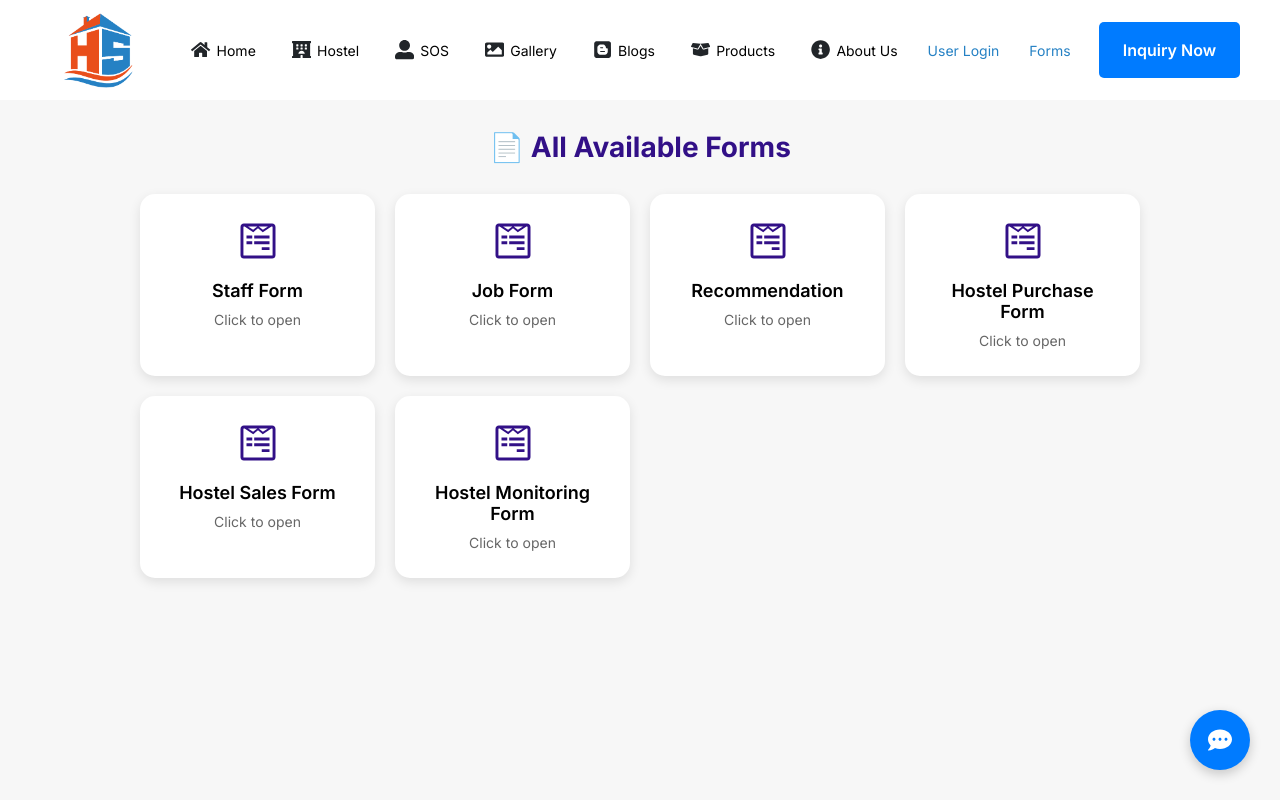
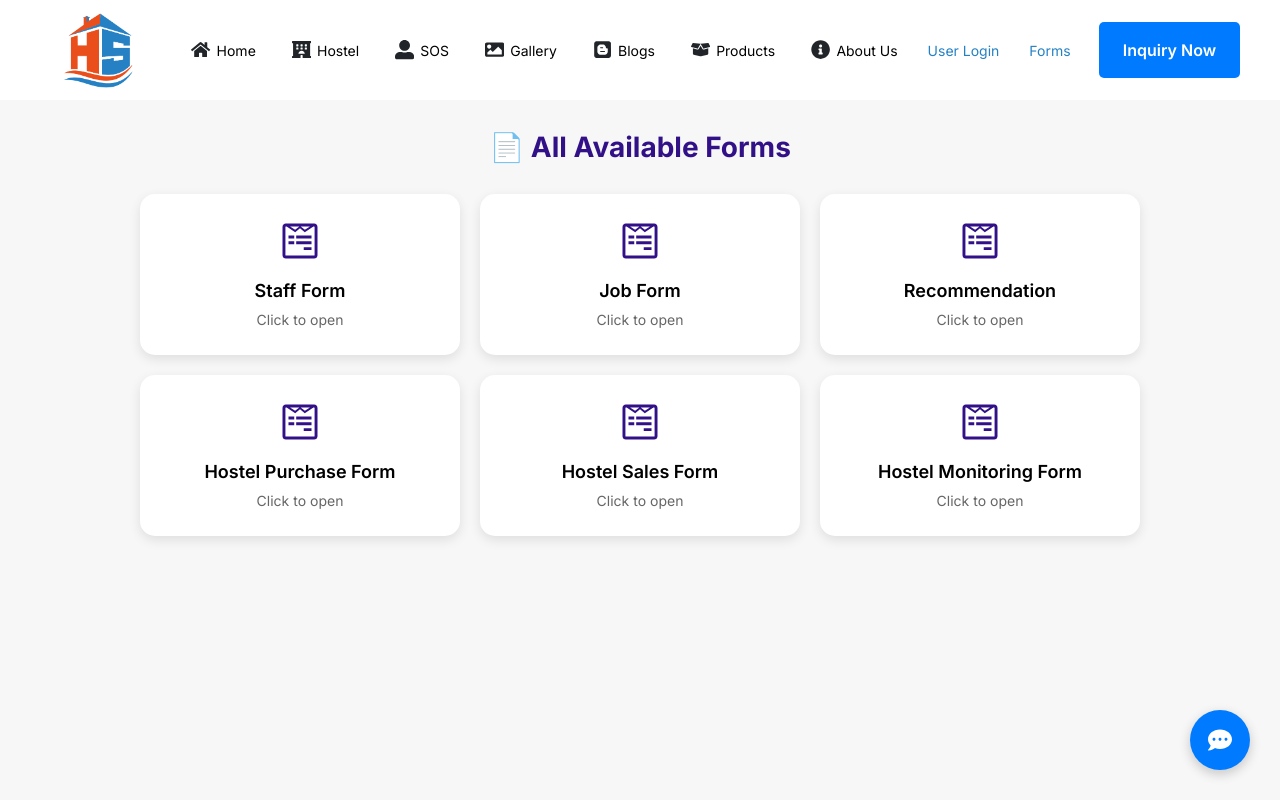
Before and after one commit to aaditya129/hostel-sewa-main, a React (Vite) app: page /form in a window 1280 px wide. Shown: the top 800 px of the page. Built offline with nearby package versions, Linux system fonts and the light colour scheme; no server answers; a web font is replaced by a local one.

Commit message:
features-added

```diff
--- a/src/components/Forms/FormList.css
+++ b/src/components/Forms/FormList.css
@@ -17,11 +17,12 @@
 
 .form-grid {
     display: grid;
-    grid-template-columns: repeat(auto-fit, minmax(220px, 1fr));
+    grid-template-columns: repeat(3, 1fr); /* ✅ 3 columns */
     gap: 20px;
     width: 100%;
     max-width: 1000px;
 }
+
 
 .form-card {
     background: white;
```
